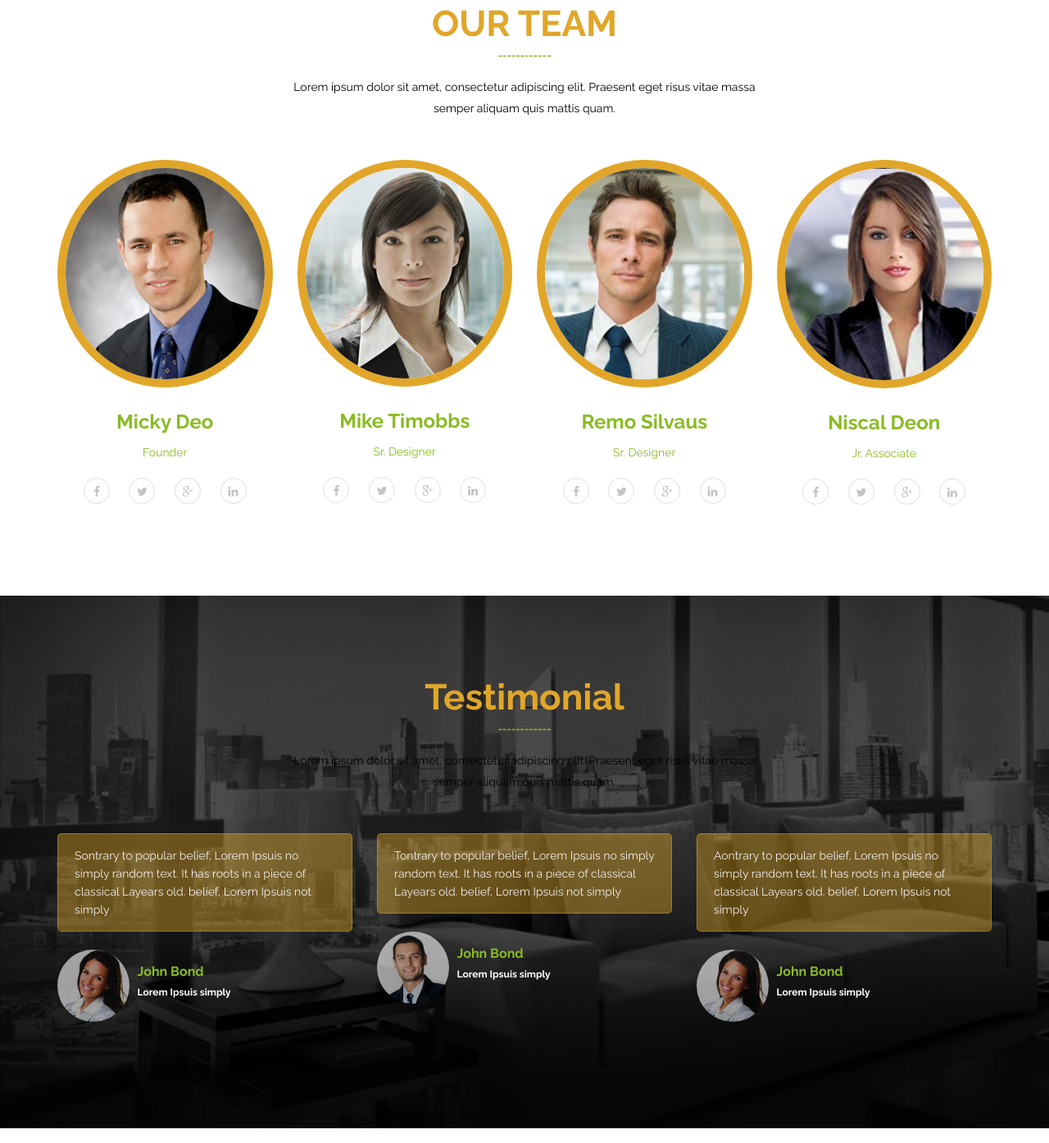
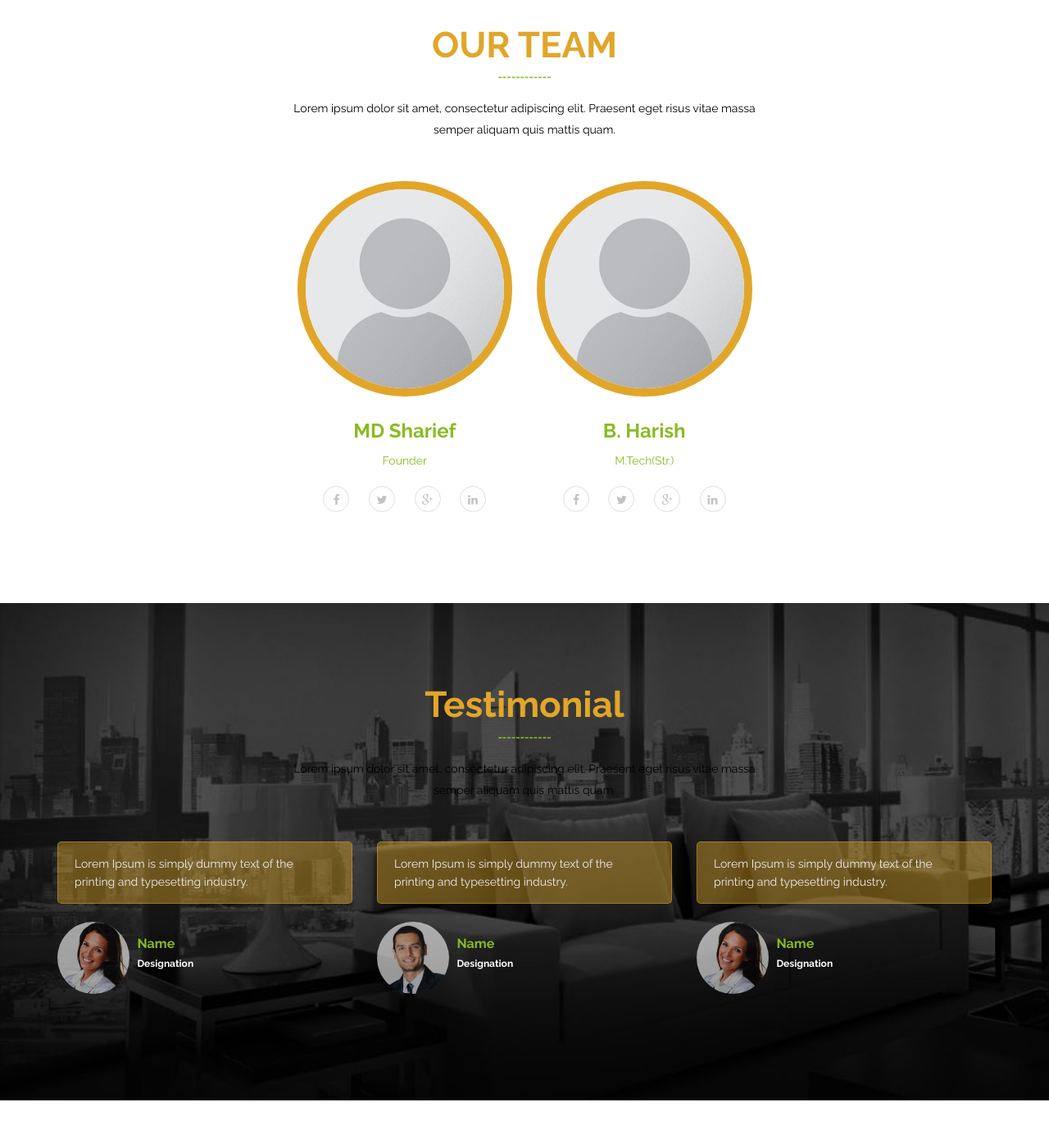
Before and after one commit to epradeep/rsassociates, a PHP site: page / in a window 1280 px wide. Shown: the part 3680-5075 px from the top of the page at 82% size. Run offline with PHP 8.4, Linux system fonts and the light colour scheme.

Commit message:
third commit

```diff
--- a/css/styles.css
+++ b/css/styles.css
@@ -874,6 +874,15 @@ font-style: normal;
 line-height: 27px;
 font-size: 15px;
 }
+
+.contact-info address a {
+  color: #fff;
+}
+
+.contact-info address a:hover {
+  color: #E1A629;
+}
+
 .contact-info .form-control {
 padding: 6px 12px;
 border-radius: 0;
--- a/home.html
+++ b/home.html
@@ -108,21 +108,21 @@
 
                         <div class="col-md-4 wow fadeInLeft animated">
                             <h4>Ideas</h4>
-                            <p>Totam rem aperiam, eaque ipsa quae ab illo inventore veritatis et quasi architecto beatae vitae dicta sunt explicabo. Nemo enim ipsam voluptatem quia voluptas sit aspernatur aut odit aut fugit, sed quia </p>
+                            <p>Lorem Ipsum is simply dummy text of the printing and typesetting industry. Lorem Ipsum has been the industry's standard dummy text ever since the 1500s, when an unknown printer took a galley of type and scrambled it to make a type specimen book.</p>
 							<div class="spacer-single"></div>
                             <img src="images/pic_1.jpg" class="img-responsive" alt="">
                         </div>
 
                         <div class="col-md-4 wow fadeInUp animated" data-wow-delay=".2s">
                             <h4>Design</h4>
-                          <p>Totam rem aperiam, eaque ipsa quae ab illo inventore veritatis et quasi architecto beatae vitae dicta sunt explicabo. Nemo enim ipsam voluptatem quia voluptas sit aspernatur aut odit aut fugit, sed quia </p>
+                          <p>Lorem Ipsum is simply dummy text of the printing and typesetting industry. Lorem Ipsum has been the industry's standard dummy text ever since the 1500s, when an unknown printer took a galley of type and scrambled it to make a type specimen book.</p>
 							<div class="spacer-single"></div>
                             <img src="images/pic_2.jpg" class="img-responsive" alt="">
                         </div>
 
                         <div class="col-md-4 wow fadeInRight animated">
                             <h4>Solutions</h4>
-                            <p>Totam rem aperiam, eaque ipsa quae ab illo inventore veritatis et quasi architecto beatae vitae dicta sunt explicabo. Nemo enim ipsam voluptatem quia voluptas sit aspernatur aut odit aut fugit, sed quia </p>
+                            <p>Lorem Ipsum is simply dummy text of the printing and typesetting industry. Lorem Ipsum has been the industry's standard dummy text ever since the 1500s, when an unknown printer took a galley of type and scrambled it to make a type specimen book.</p>
 							<div class="spacer-single"></div>
                             <img src="images/pic_3.jpg" class="img-responsive" alt="">
                         </div>
@@ -130,9 +130,8 @@
                     </div>
                 </div>
             </section>
- <section id="services" >
+    <section id="services" >
         <div class="container">
-
             <div class="section-header">
                 <h2 class="section-title wow fadeInDown">Our Services</h2>
                 <p class="wow fadeInDown">Lorem ipsum dolor sit amet, consectetur adipiscing elit. Praesent eget risus vitae massa <br> semper aliquam quis mattis quam.</p>
@@ -259,13 +258,14 @@
 
 
             <div class="row text-center">
+            	<div class="col-md-3 col-sm-6 col-xs-12">&nbsp;</div>
                 <div class="col-md-3 col-sm-6 col-xs-12">
                     <div class="team-member wow fadeInUp" data-wow-duration="400ms" data-wow-delay="0ms">
                         <div class="team-img">
-                            <img class="img-responsive" src="images/team/01.jpg" alt="">
+                            <img class="img-responsive" src="images/team/team-dummy.png" alt="">
                         </div>
                         <div class="team-info">
-                            <h3>Micky Deo</h3>
+                            <h3>MD Sharief</h3>
                             <span>Founder</span>
                         </div>
                         <ul class="social-icons">
@@ -279,11 +279,11 @@
                 <div class="col-md-3 col-sm-6 col-xs-12">
                     <div class="team-member wow fadeInUp" data-wow-duration="400ms" data-wow-delay="100ms">
                         <div class="team-img">
-                            <img class="img-responsive" src="images/team/02.jpg" alt="">
+                            <img class="img-responsive" src="images/team/team-dummy.png" alt="">
                         </div>
                         <div class="team-info">
-                            <h3>Mike Timobbs</h3>
-                            <span>Sr. Designer</span>
+                            <h3>B. Harish</h3>
+                            <span>M.Tech(Str.)</span>
                         </div>
                         <ul class="social-icons">
                             <li><a href="#"><i class="fa fa-facebook"></i></a></li>
@@ -293,14 +293,15 @@
                         </ul>
                     </div>
                 </div>
-                <div class="col-md-3 col-sm-6 col-xs-12">
+                <div class="col-md-3 col-sm-6 col-xs-12">&nbsp;</div>
+                <!--<div class="col-md-3 col-sm-6 col-xs-12">
                     <div class="team-member wow fadeInUp" data-wow-duration="400ms" data-wow-delay="200ms">
                         <div class="team-img">
-                            <img class="img-responsive" src="images/team/03.jpg" alt="">
+                            <img class="img-responsive" src="images/team/team-dummy.png" alt="">
                         </div>
                         <div class="team-info">
-                            <h3>Remo Silvaus</h3>
-                            <span>Sr. Designer</span>
+                            <h3>MD Sharief</h3>
+                            <span>M.Tech(Str.)</span>
                         </div>
                         <ul class="social-icons">
                             <li><a href="#"><i class="fa fa-facebook"></i></a></li>
@@ -313,11 +314,11 @@
                 <div class="col-md-3 col-sm-6 col-xs-12">
                     <div class="team-member wow fadeInUp" data-wow-duration="400ms" data-wow-delay="300ms">
                         <div class="team-img">
-                            <img class="img-responsive" src="images/team/04.jpg" alt="">
+                            <img class="img-responsive" src="images/team/team-dummy.png" alt="">
                         </div>
                         <div class="team-info">
-                            <h3>Niscal Deon</h3>
-                            <span>Jr. Associate</span>
+                            <h3>B. Harish</h3>
+                            <span>M.Tech(Str.)</span>
                         </div>
                         <ul class="social-icons">
                             <li><a href="#"><i class="fa fa-facebook"></i></a></li>
@@ -326,7 +327,7 @@
                             <li><a href="#"><i class="fa fa-linkedin"></i></a></li>
                         </ul>
                     </div>
-                </div>
+                </div>-->
             </div>
 
         </div>
@@ -342,7 +343,7 @@
 						<div class="single-testimonial animate_fade_in" style="opacity: 1; right: 0px;">
 							<div class="row">
 								<div class="col-xs-12">
-									<blockquote>Sontrary to popular belief, Lorem Ipsuis no simply random text. It has roots in a piece of classical Layears old. belief, Lorem Ipsuis not simply</blockquote>
+									<blockquote>Lorem Ipsum is simply dummy text of the printing and typesetting industry.</blockquote>
 								</div>
 							</div>
 							<div class="row">
@@ -350,8 +351,8 @@
 									<img src="images/pic1.jpg" alt="client">
 								</div>
 								<div class="col-xs-9 half-gutter">
-									<h5>John Bond</h5>
-									<h6>Lorem Ipsuis simply</h6>
+									<h5>Name</h5>
+									<h6>Designation</h6>
 								</div>
 							</div>
 						</div>
@@ -360,7 +361,7 @@
 						<div class="single-testimonial animate_fade_in" style="opacity: 1; right: 0px;">
 							<div class="row">
 								<div class="col-xs-12">
-									<blockquote>Tontrary to popular belief, Lorem Ipsuis no simply random text. It has roots in a piece of classical Layears old. belief, Lorem Ipsuis not simply</blockquote>
+									<blockquote>Lorem Ipsum is simply dummy text of the printing and typesetting industry.</blockquote>
 								</div>
 							</div>
 							<div class="row">
@@ -368,8 +369,8 @@
 									<img src="images/pic2.jpg" alt="client">
 								</div>
 								<div class="col-xs-9 half-gutter">
-									<h5>John Bond</h5>
-									<h6>Lorem Ipsuis simply</h6>
+									<h5>Name</h5>
+									<h6>Designation</h6>
 								</div>
 							</div>
 						</div>
@@ -378,7 +379,7 @@
 						<div class="single-testimonial animate_fade_in" style="opacity: 1; right: 0px;">
 							<div class="row">
 								<div class="col-xs-12">
-									<blockquote>Aontrary to popular belief, Lorem Ipsuis no simply random text. It has roots in a piece of classical Layears old. belief, Lorem Ipsuis not simply</blockquote>
+									<blockquote>Lorem Ipsum is simply dummy text of the printing and typesetting industry.</blockquote>
 								</div>
 							</div>
 							<div class="row">
@@ -386,8 +387,8 @@
 									<img src="images/pic1.jpg" alt="client">
 								</div>
 								<div class="col-xs-9 half-gutter">
-									<h5>John Bond</h5>
-									<h6>Lorem Ipsuis simply</h6>
+									<h5>Name</h5>
+									<h6>Designation</h6>
 								</div>
 							</div>
 						</div>
@@ -502,7 +503,7 @@
                             <li class="plan-header">
                                 <div class="price-duration">
                                     <span class="price">
-                                        $45
+                                        &#8377; 45
                                     </span>
                                     <span class="duration">
                                         per month
@@ -529,7 +530,7 @@
                             <li class="plan-header">
                                 <div class="price-duration">
                                     <span class="price">
-                                        $85
+                                        &#8377; 85
                                     </span>
                                     <span class="duration">
                                         per month
@@ -556,7 +557,7 @@
                             <li class="plan-header">
                                 <div class="price-duration">
                                     <span class="price">
-                                        $125
+                                        &#8377; 125
                                     </span>
                                     <span class="duration">
                                         per month
@@ -583,13 +584,12 @@
                             <li class="plan-header">
                                 <div class="price-duration">
                                     <span class="price">
-                                        $185
+                                        &#8377; 185
                                     </span>
                                     <span class="duration">
                                         per month
                                     </span>
                                 </div>
-
                                 <div class="plan-name">
                                     Gold
                                 </div>
@@ -606,9 +606,8 @@
                 </div>
             </div>
         </div>
-    </section><!--/#pricing-->
-
-
+    </section>
+    <!--/#pricing-->
 
     <section id="business-stats">
         <div class="container">
@@ -666,7 +665,8 @@
                               #2-11-194, 2nd Floor,<br>
                               Opp: Kanakadurga Homes,<br>
                               Gopalpur Circle, Hanamkonda.<br>
-                              <abbr title="Phone">P:</abbr> +91 1234567890
+                              <abbr title="Phone">P:</abbr> +91 9908098823, 9550294428<br>
+                              <abbr title="Email">E:</abbr> <a href="mailto:rsassociates2020.rs@gmail.com">rsassociates2020.rs@gmail.com</a>
                             </address>
 					    </div>
 					</div>
```
Also changed, not shown: images/team-dummy.png (added), images/team/team-dummy.png (added).
